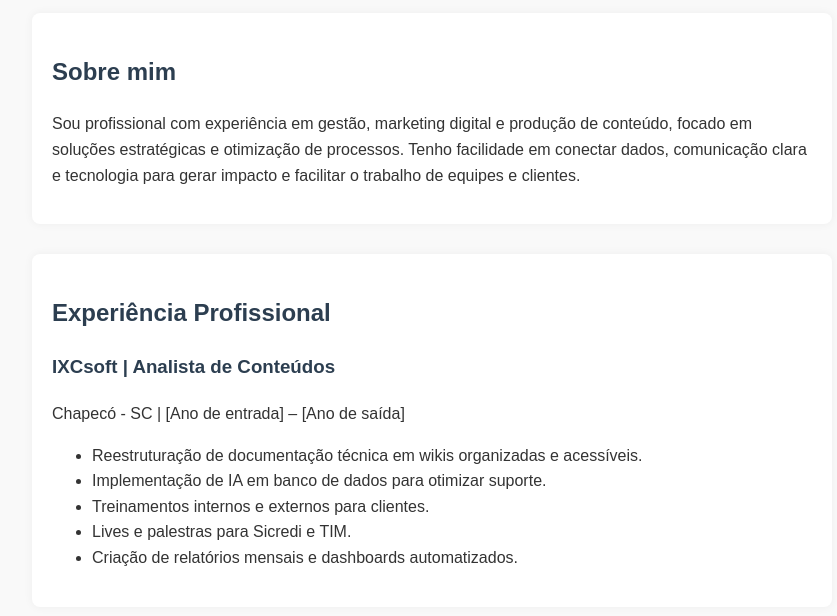
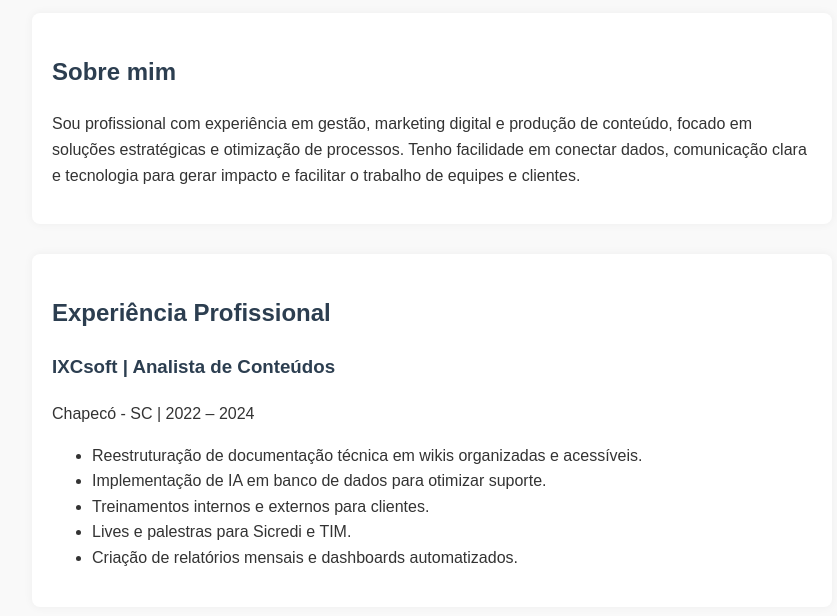
Before and after one commit to framos400/potif-lio, a plain HTML site: page index.html in a window 1280 px wide. Shown: the part 184-800 px from the top of the page, without its empty margins (208-1045 px from the left). Drawn offline with Linux system fonts and the light colour scheme.

Commit message:
index.html

```diff
--- a/index.html
+++ b/index.html
@@ -25,7 +25,7 @@
     <section>
         <h2>Experiência Profissional</h2>
         <h3>IXCsoft | Analista de Conteúdos</h3>
-        <p>Chapecó - SC | [Ano de entrada] – [Ano de saída]</p>
+        <p>Chapecó - SC | 2022 – 2024</p>
         <ul>
             <li>Reestruturação de documentação técnica em wikis organizadas e acessíveis.</li>
             <li>Implementação de IA em banco de dados para otimizar suporte.</li>
```
